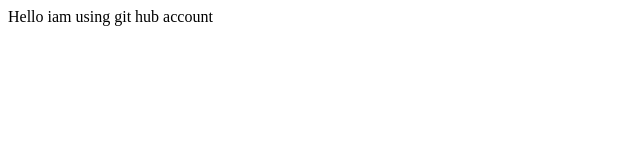
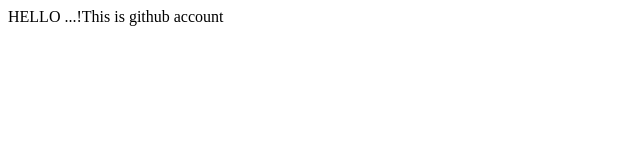
Before and after one commit to shaheen-kubihal/RemoteRepo3, a plain HTML site: page pgm4.html in a window 1280 px wide. Shown: the full height of the page, 0-640 px from the left. Drawn offline with Linux system fonts and the light colour scheme.

Commit message:
save file

```diff
--- a/pgm4.html
+++ b/pgm4.html
@@ -1,8 +1,9 @@
+<html>
     <html>
         <head>
             <title>This is Devops Lab</title>
         </head>
         <body>
-        <p>Hello iam using git hub account</p>
+            <P>HELLO ...!This is github account</p>
         </body>
     </html>
```
Lines whose indentation alone changed are shown as unchanged.
